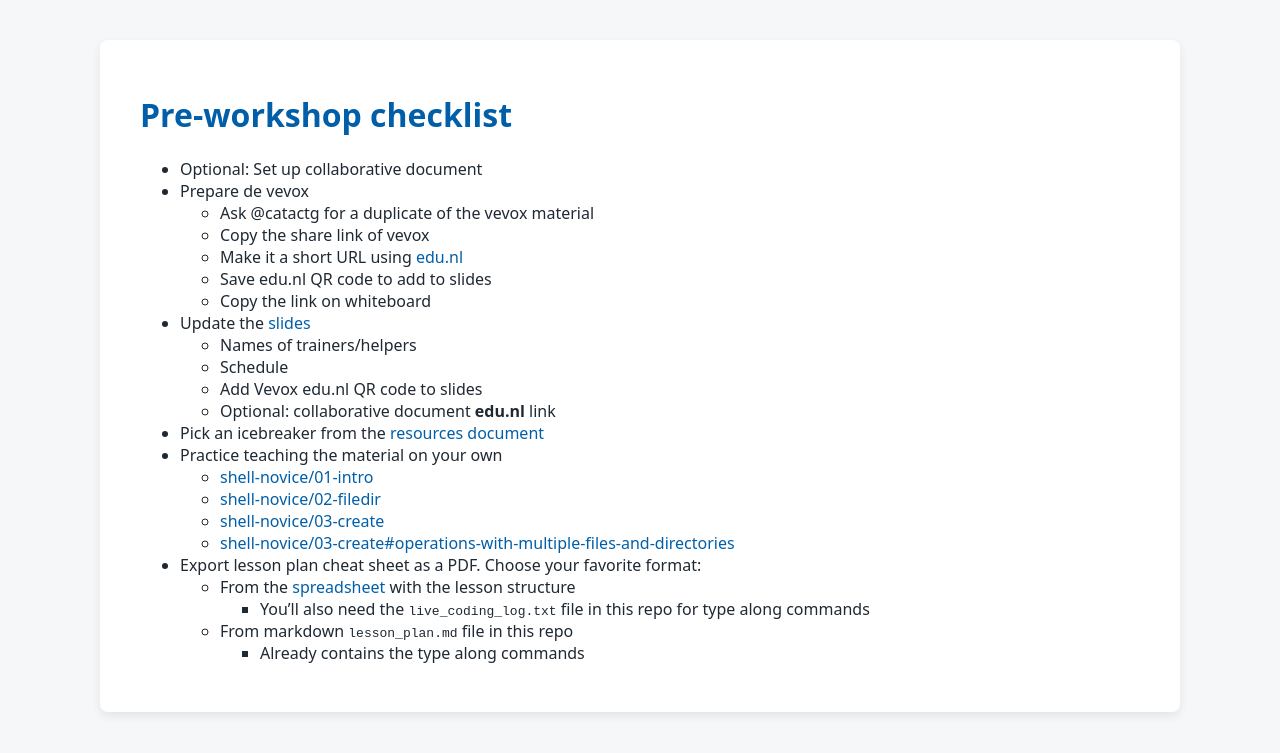
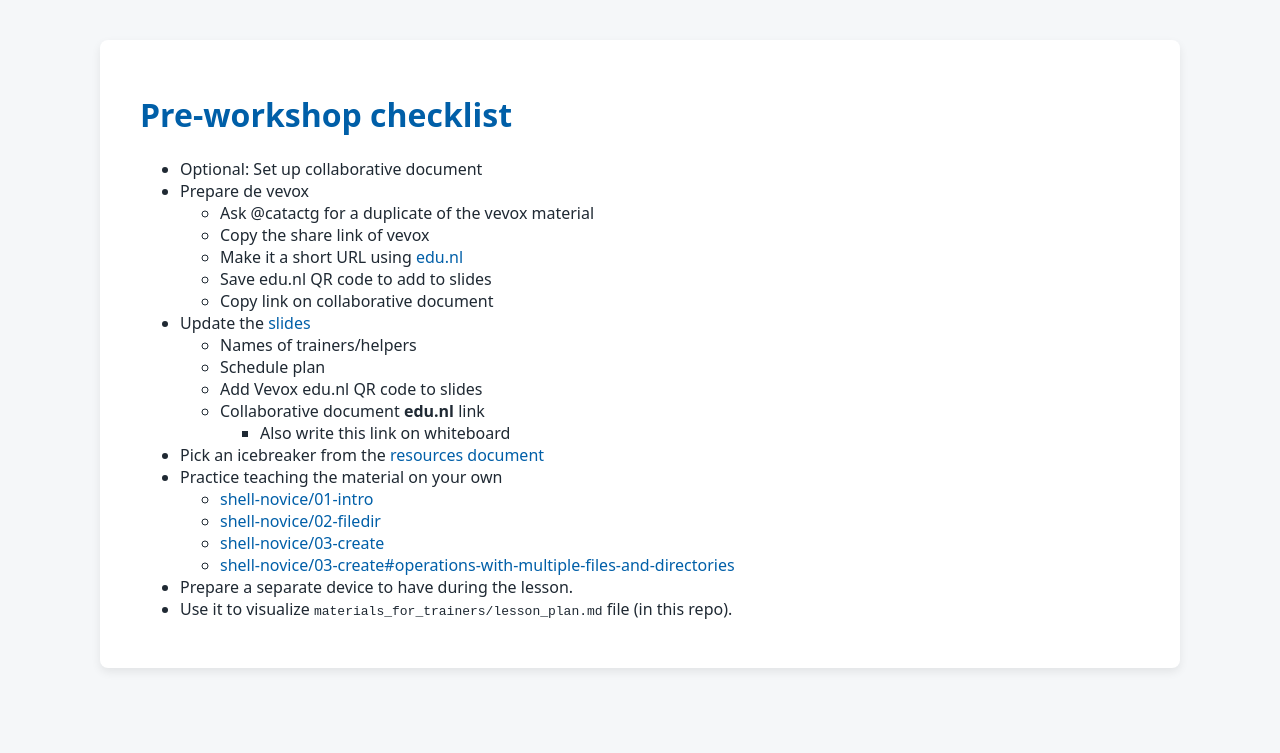
Before and after one commit to tu-delft-library/introduction_to_UNIX_shell, a Jekyll site: the page built from materials_for_trainers/pre_workshop_checklist.md, in a window 1280 px wide. Shown: the top 753 px of the page. Built offline with Jekyll 4.4.1, drawn with Linux system fonts in a browser that asks for light colours; our own code applies the rules of GitHub Pages for plain Markdown files.

Commit message:
update checklist

```diff
--- a/materials_for_trainers/pre_workshop_checklist.md
+++ b/materials_for_trainers/pre_workshop_checklist.md
@@ -6,12 +6,13 @@
     - Copy the share link of vevox
     - Make it a short URL using [edu.nl](edu.nl)
     - Save edu.nl QR code to add to slides
-    - Copy the link on whiteboard
+    - Copy link on collaborative document
 - Update the [slides](https://tud365.sharepoint.com/:p:/r/sites/ResearchDataServices/Gedeelde%20documenten/Training/Research_Software_Training/lesson_plans/resources/Introduction%20to%20UNIX%20shell.pptx?d=waa8b334f650548598f1cf27dc80f2923&csf=1&web=1&e=RbBBDG&nav=eyJzSWQiOjI1NywiY0lkIjozNjkxODA1NTA0fQ)
     - Names of trainers/helpers
-    - Schedule
+    - Schedule plan
     - Add Vevox edu.nl QR code to slides
-    - Optional: collaborative document **edu.nl** link
+    - Collaborative document **edu.nl** link
+        - Also write this link on whiteboard
 
 
 - Pick an icebreaker from the [resources document](https://tud365.sharepoint.com/:w:/r/sites/ResearchDataServices/Gedeelde%20documenten/Training/Research_Software_Training/lesson_plans/resources/resources.docx?d=waea671d7fc6a46d5b5c068fc19f41940&csf=1&web=1&e=f2QYgy)
@@ -21,8 +22,5 @@
     - [shell-novice/03-create](https://swcarpentry.github.io/shell-novice/instructor/03-create.html)
     - [shell-novice/03-create#operations-with-multiple-files-and-directories](https://swcarpentry.github.io/shell-novice/instructor/03-create.html#operations-with-multiple-files-and-directories)
 
-- Export lesson plan cheat sheet as a PDF. Choose your favorite format:
-    - From the [spreadsheet](https://tud365.sharepoint.com/:x:/r/sites/ResearchDataServices/Gedeelde%20documenten/Training/Research_Software_Training/lesson_plans/lesson_plan.xlsx?d=we808cfe275964b25a61e1fa97fc31664&csf=1&web=1&e=KMRjO4) with the lesson structure
-        - You'll also need the `live_coding_log.txt` file in this repo for type along commands
-    - From markdown `lesson_plan.md` file in this repo
-        - Already contains the type along commands
+- Prepare a separate device to have during the lesson.
+- Use it to visualize `materials_for_trainers/lesson_plan.md` file (in this repo).
```
